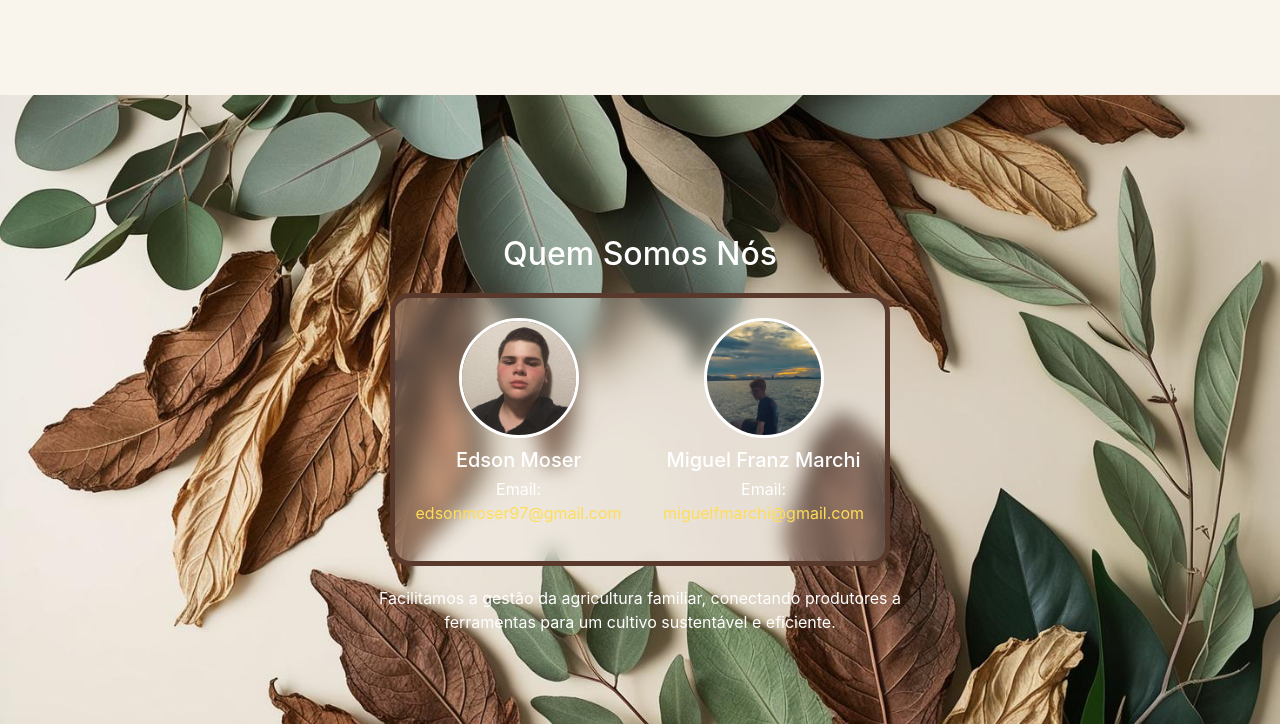
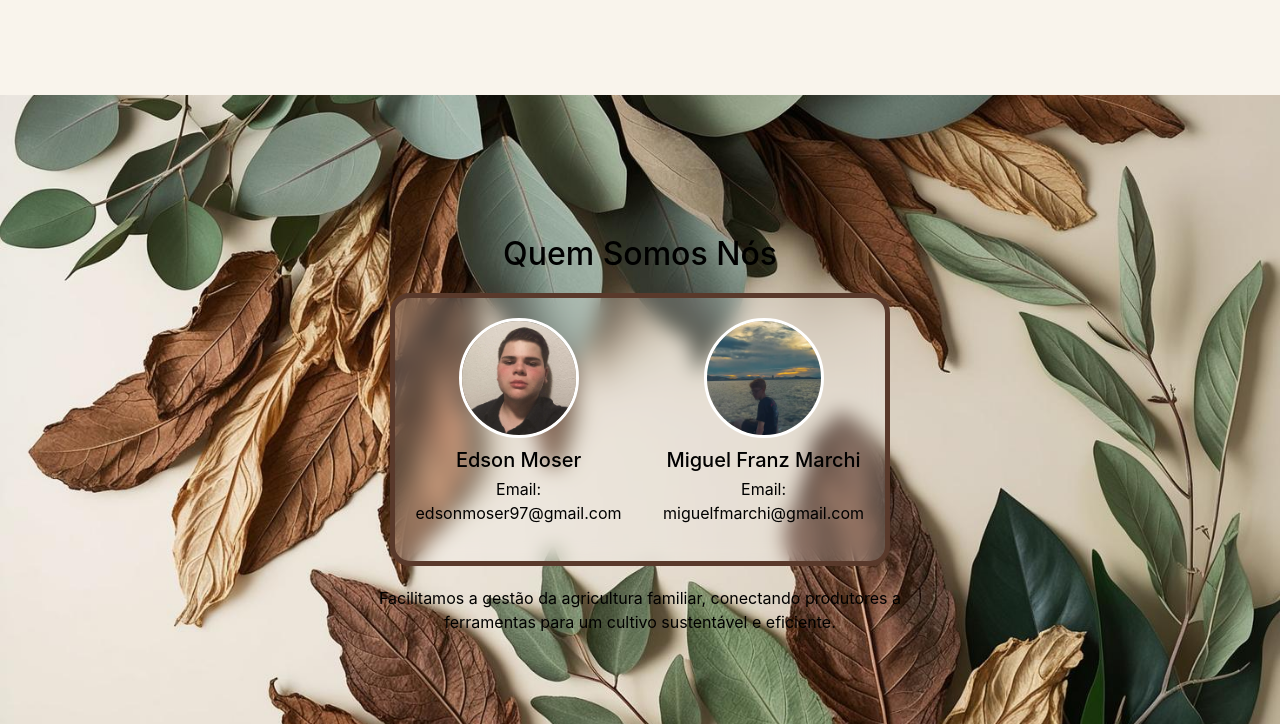
Before and after one commit to edson-moser/TCCversao1, a PHP site: page /paginaInicial.html in a window 1280 px wide. Shown: the part 1401-2125 px from the top of the page. Run offline with PHP 8.4, Linux system fonts and the light colour scheme.

Commit message:
testando

```diff
--- a/paginaInicial.css
+++ b/paginaInicial.css
@@ -136,7 +136,7 @@ h1 {
     background-position: center;
     background-repeat: no-repeat;
     padding: 50px 20px;
-    color: white;
+    color: rgb(0, 0, 0);
     text-align: center;
 }
 .quem-somos {
@@ -180,7 +180,7 @@ h1 {
 }
 
 .pessoa a {
-    color: #ffdd57;
+    color: #000000;
     text-decoration: none;
 }
 
```
